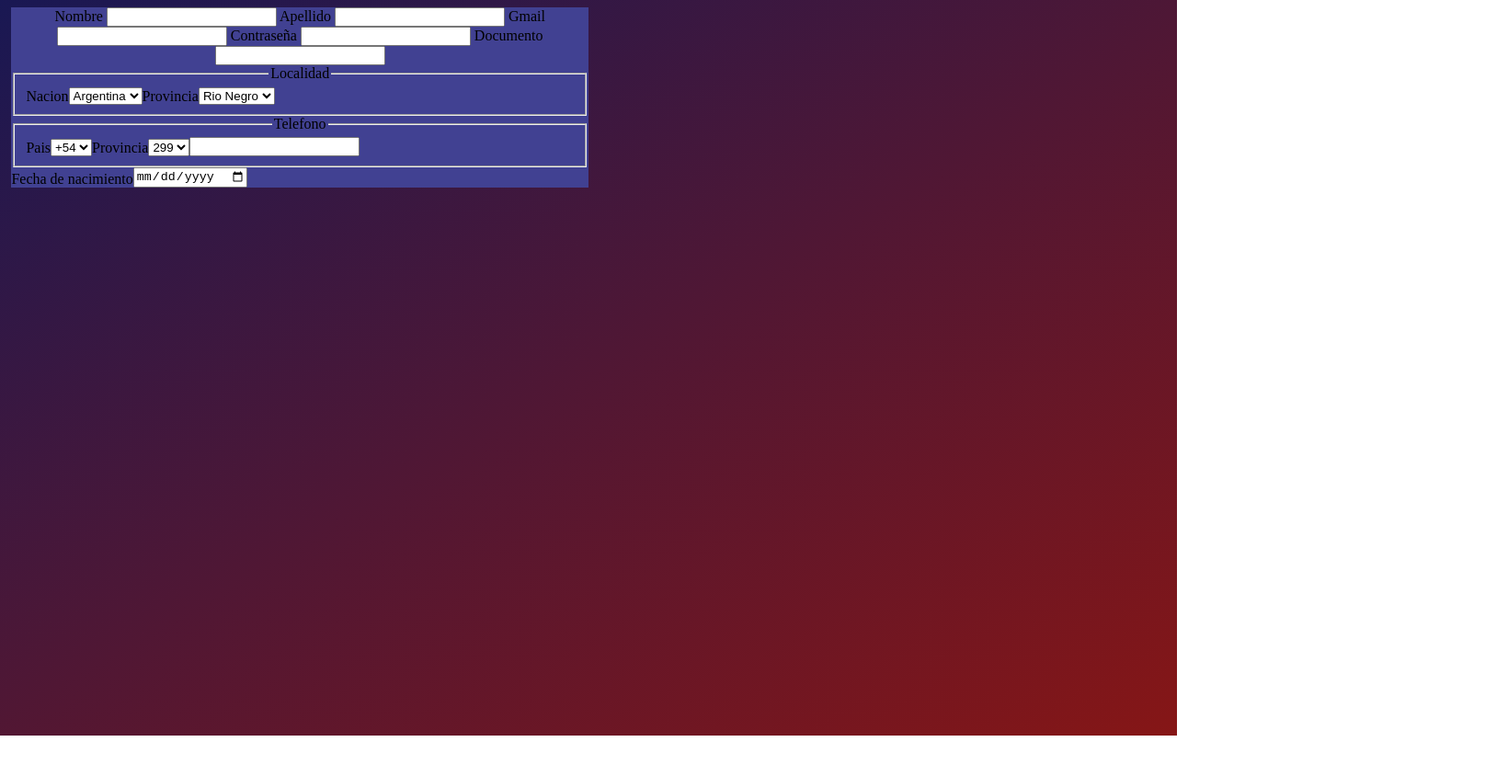
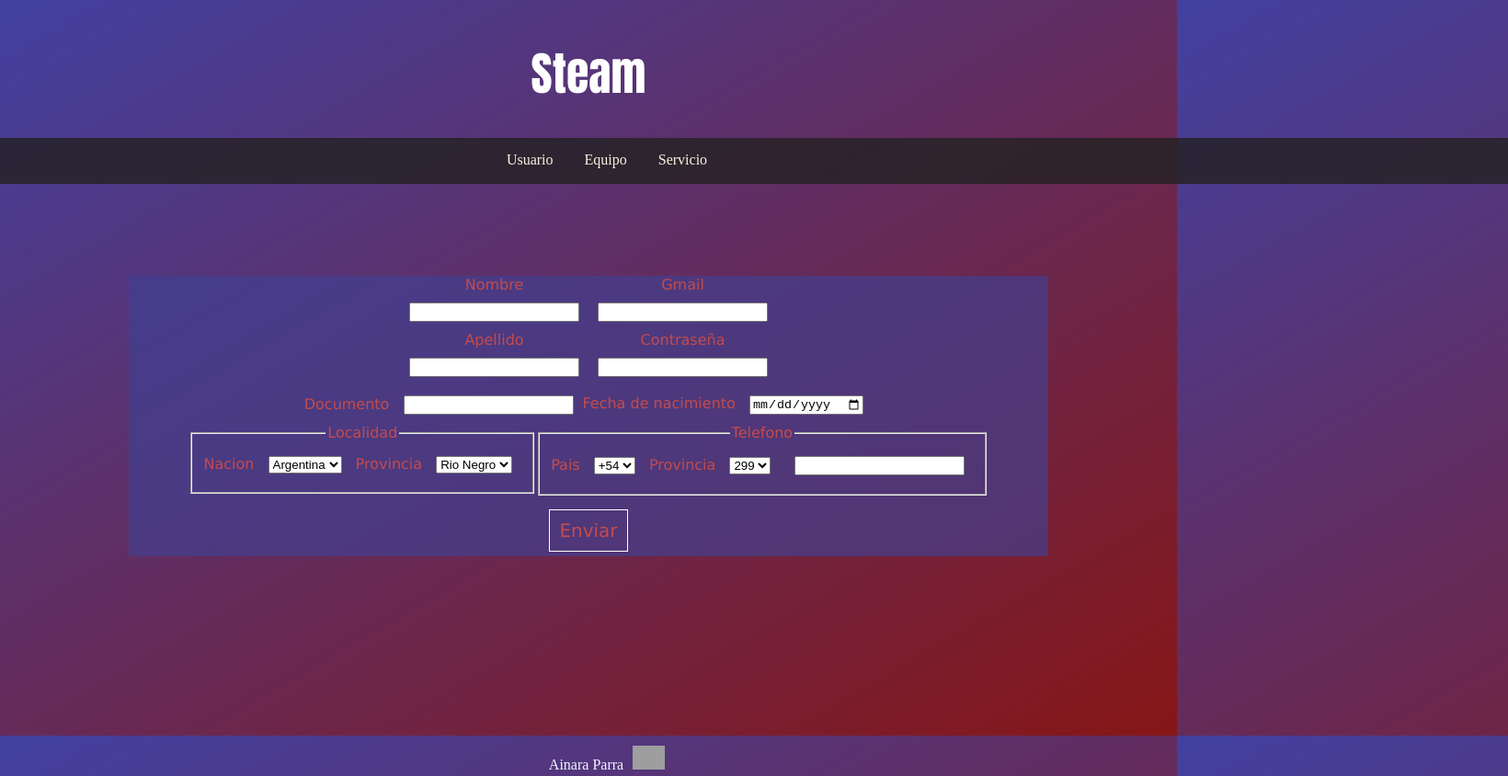
Before and after one commit to ainu07/08, a plain HTML site: page formulario.html in a window 1280 px wide. Shown: the whole page at 92% size, 1640 px wide, since content can reach past the window. Before the commit the page ends 800 px from the top, so only its background shows below. Drawn offline with Linux system fonts and the light colour scheme; grey boxes are pictures that could not be loaded.

Commit message:
trabajo final

```diff
--- a/formulario.css
+++ b/formulario.css
@@ -1,29 +1,85 @@
 body {
     text-align: center;
-    display: flex;
-    justify-content: center;
+   flex-direction: column;
 
 }
 
 html {
     display: flex;
     justify-content: center;
-    background: linear-gradient(150deg,#191853,#861616);
+    background: linear-gradient(150deg,#4241a1,#861616);
     height: 100vh;
 
 
 }
+nav ul li {
+    list-style: none;
+    display: inline-block;
+    text-align: center;
+    padding: 15px;
+    color: beige;
+    font-family: 'Times New Roman', Times, serif;
+}
+header h1
+{
+color: white;
+font-size: 50px;
+font-family: Impact, Haettenschweiler, 'Arial Narrow Bold', sans-serif;
+}
+nav {
+background-color: rgba(34, 33, 33, 0.801);
+width: 2000px;
+height: 50px;
+}
 main {
+    text-align: center;
+    width: 50%;
+    height: 50%;
+   justify-content: center;
+   margin: 0 auto;
+   padding: 5%;
 }
 form {
-    background-color: rgb(65, 65, 146);
-    height: 0 auto;
-   width: 50%;
+    background-color: rgba(65, 65, 146, 0.658);
+   margin: 0 auto;
+   justify-content: center;
 }
-.padre {
-    display: flex;
-    align-items:flex-end;
+form,    label {
+    color: #c54b4b;
+    font-family: 'Lucida Sans', 'Lucida Sans Regular', 'Lucida Grande', 'Lucida Sans Unicode', Geneva, Verdana, sans-serif;
+    font-size: 20   px;
 }
-footer {
-
+.div-1 {
+display: grid;
 }
+.datos {
+   display: flex;
+   justify-content: center;
+}
+.div-2 {
+    display: grid;
+}
+input {
+margin: 10px;
+}
+select {
+    margin: 10px;
+}
+footer ul li {
+    color: aliceblue;
+    font-family: 'Times New Roman', Times, serif;
+   list-style: none;
+    display: inline-block;
+    text-align: center;
+    padding: 3px;
+}
+.enviar {
+    margin: 5px;
+    color: #c54b4b;
+    font-family: 'Lucida Sans', 'Lucida Sans Regular', 'Lucida Grande', 'Lucida Sans Unicode', Geneva, Verdana, sans-serif;
+    font-size: 20px;
+    background: none;
+    border: 1px solid white;
+    padding: 10px;
+    margin-top: 15px;
+}
--- a/formulario.html
+++ b/formulario.html
@@ -10,24 +10,55 @@
 </head>
 
 <body>
-    <header></header>
+    <header>
+        <h1>Steam</h1>
+    </header>
+    <nav>
+        <ul>
+            <li>Usuario</li>
+            <li>Equipo</li>
+            <li>Servicio</li>
+        </ul>
+    </nav>
     <main>
         <form action=" ingreso" method="post">
+            <div class="datos">
+                <div class="div-1">
+
                     <!--Nombre-->
                     <label for="nombre">Nombre</label>
                     <input type="text" id="nombre" name="nombre" required>
                     <!--Apellido-->
                     <label for="apellido">Apellido</label>
                     <input type="text" id="apellido" name="apellido" required>
+                </div>
+                <div class="div-2">
+
                     <!--Gmailuser-->
                     <label for="email">Gmail</label>
                     <input type="email" id="email" name="email" required>
                     <!--Password-->
                     <label for="password">Contraseña</label>
                     <input type="password" id="password" name="password" required>
+                </div>
+            </div>
+            <div class="datos">
+                <div class="div-3">
                     <!--DNI-->
                     <label for="dni">Documento</label>
                     <input type="number" id="dni" name="Documento" required>
+
+                </div class="div-4">
+                <!--Fecha de nacimiento-->
+                <div>
+                    <label for="fecha">Fecha de nacimiento</label>
+                    <input type="date" required>
+                </div>
+
+            </div>
+            <div class="datos">
+                <div class="div-5">
+
                     <!--Localidad-->
                     <fieldset class="padre">
                         <legend>Localidad</legend>
@@ -40,6 +71,8 @@
                             <option value="rn">Rio Negro</option>
                         </select>
                     </fieldset>
+                </div>
+                <div class="div-6">
                     <!--Telefono-->
                     <fieldset class="padre">
                         <legend>Telefono</legend>
@@ -53,15 +86,19 @@
                         </select>
                         <input type="tel" id="Telefono" name="Telefono" required>
                     </fieldset>
-            <!--Fecha de nacimiento-->
-            <div class="padre">
-                <label for="fecha">Fecha de nacimiento</label>
-            <input type="date" required>
+                </div>
+            </div>
+            <div>
+               <input class="enviar" type="submit" value="Enviar">
             </div>
         </form>
-        </form>
     </main>
-    <footer></footer>
+    <footer>
+        <ul>
+            <li>Ainara Parra</li>
+            <li><a href="https://cet30.edu.ar/"><img src="https://www.cet30.edu.ar/assets/logo.png" alt="" width="35px"></a></li>
+        </ul>
+    </footer>
 </body>
 
 </html>
```
Also changed, not shown: index.html (+3 -1 lines). Lines whose indentation alone changed are shown as unchanged.
